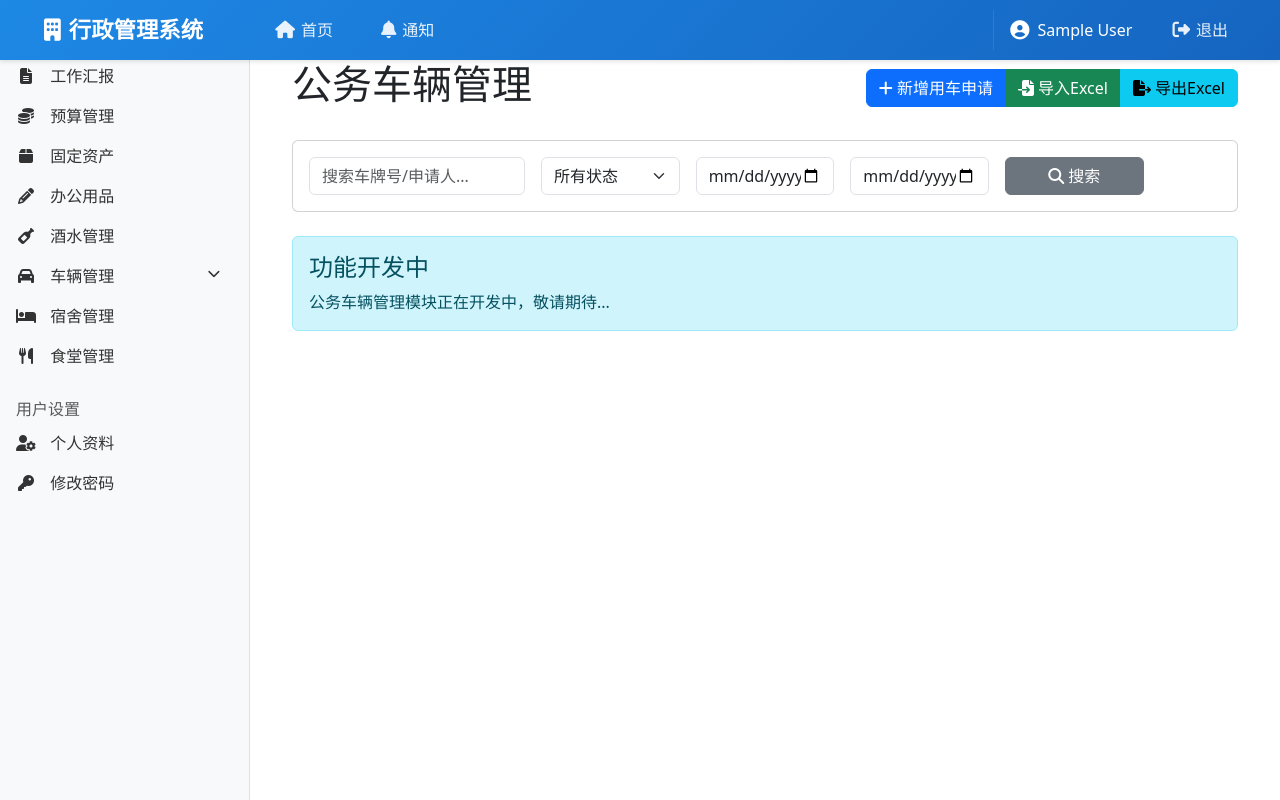
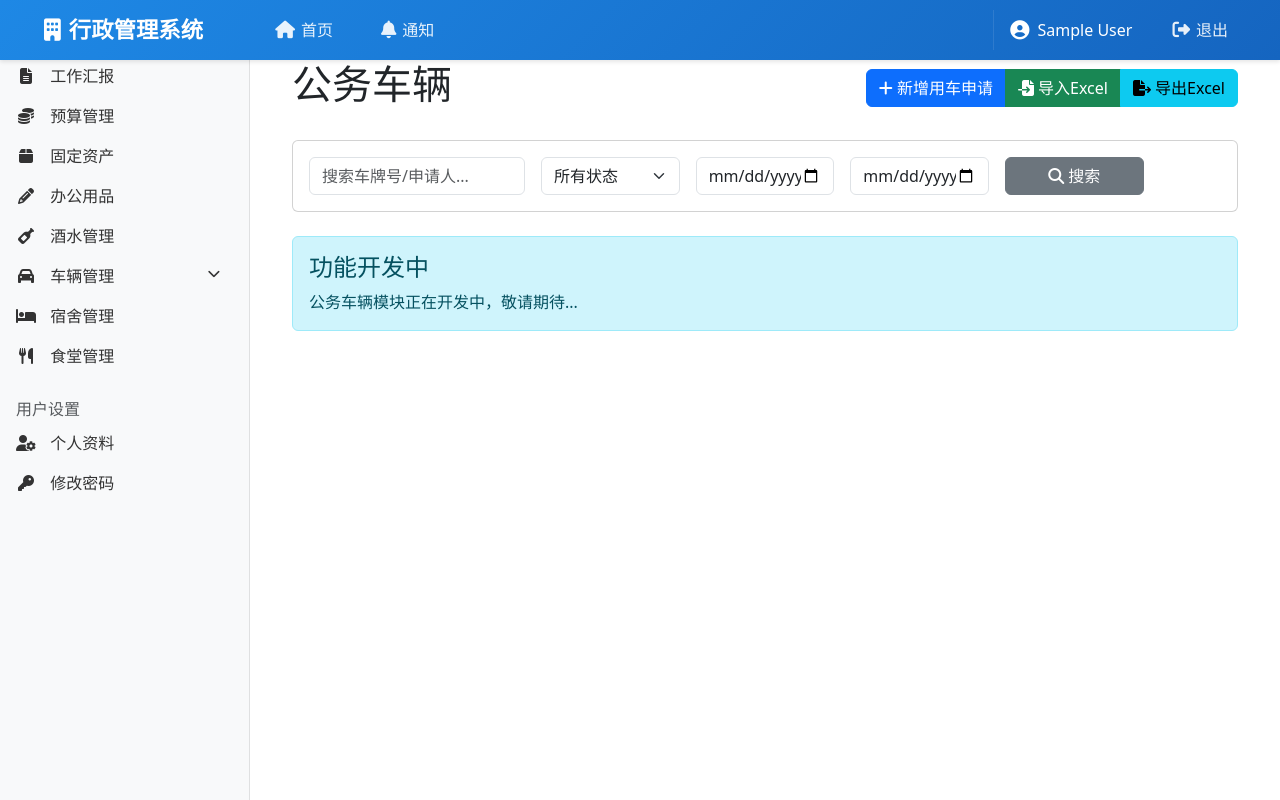
Before and after one commit to juzixs/CDAMS, a Flask app: page /vehicle/official-car/ in a window 1280 px wide. Run offline with Flask 3, Linux system fonts and the light colour scheme; the visitor is signed in with stand-in values (Sample User, id 1).

Commit message:
修改一些文字描述

```diff
--- a/app/templates/base.html
+++ b/app/templates/base.html
@@ -244,7 +244,7 @@
                             <li class="nav-item">
                                 <a class="nav-link {% if request.endpoint == 'license_plate.index' %}active{% endif %}"
                                    href="{{ url_for('license_plate.index') }}">
-                                    <i class="fas fa-id-card"></i> 车辆通行证管理
+                                    <i class="fas fa-id-card"></i> 车辆通行证
                                 </a>
                             </li>
                         </ul>
--- a/app/templates/settings/index.html
+++ b/app/templates/settings/index.html
@@ -337,7 +337,7 @@
                 <div class="accordion-item">
                     <h2 class="accordion-header" id="headingLicensePlate">
                         <button class="accordion-button" type="button" data-bs-toggle="collapse" data-bs-target="#collapseLicensePlate" aria-expanded="true" aria-controls="collapseLicensePlate">
-                            <i class="fas fa-id-card me-2"></i> 车辆通行证管理
+                            <i class="fas fa-id-card me-2"></i> 车辆通行证
                         </button>
                     </h2>
                     <div id="collapseLicensePlate" class="accordion-collapse collapse show" aria-labelledby="headingLicensePlate">
--- a/app/templates/vehicle/license_plate/index.html
+++ b/app/templates/vehicle/license_plate/index.html
@@ -2,7 +2,7 @@
 
 {% block content %}
 <div class="d-flex justify-content-between align-items-center mb-4">
-    <h1>车辆通行证管理</h1>
+    <h1>车辆通行证</h1>
     <div class="btn-group">
         {% if current_user.is_admin %}
         <a href="{{ url_for('license_plate.pending') }}" class="btn btn-warning">
--- a/app/templates/vehicle/official_car/index.html
+++ b/app/templates/vehicle/official_car/index.html
@@ -3,7 +3,7 @@
 {% block content %}
 <div class="container">
     <div class="d-flex justify-content-between align-items-center mb-4">
-        <h1>公务车辆管理</h1>
+        <h1>公务车辆</h1>
         <div class="btn-group">
             <a href="#" class="btn btn-primary">
                 <i class="fas fa-plus"></i> 新增用车申请
@@ -49,7 +49,7 @@
 
     <div class="alert alert-info">
         <h4 class="alert-heading">功能开发中</h4>
-        <p class="mb-0">公务车辆管理模块正在开发中，敬请期待...</p>
+        <p class="mb-0">公务车辆模块正在开发中，敬请期待...</p>
     </div>
 </div>
 {% endblock %}
--- a/app/vehicle/license_plate/routes.py
+++ b/app/vehicle/license_plate/routes.py
@@ -18,7 +18,7 @@ class EmptyForm(FlaskForm):
 @bp.route('/')
 @login_required
 def index():
-    """车辆通行证管理首页"""
+    """车辆通行证首页"""
     page = request.args.get('page', 1, type=int)
     search = request.args.get('search', '')
     status = request.args.get('status', '')
@@ -47,7 +47,7 @@ def index():
 
     vehicles = query.order_by(Vehicle.created_at.desc()).paginate(page=page, per_page=10)
 
-    # 在会话中记录当前页面为车辆通行证管理页面
+    # 在会话中记录当前页面为车辆通行证页面
     session['vehicle_list_source'] = 'index'
 
     # 创建空表单用于CSRF保护
--- a/app/vehicle/official_car/routes.py
+++ b/app/vehicle/official_car/routes.py
@@ -6,4 +6,4 @@ from app.vehicle.official_car import bp
 @bp.route('/')
 @login_required
 def index():
-    return render_template('vehicle/official_car/index.html', title='公务车辆管理')
+    return render_template('vehicle/official_car/index.html', title='公务车辆')
```
Also changed, not shown: instance/app.db.
